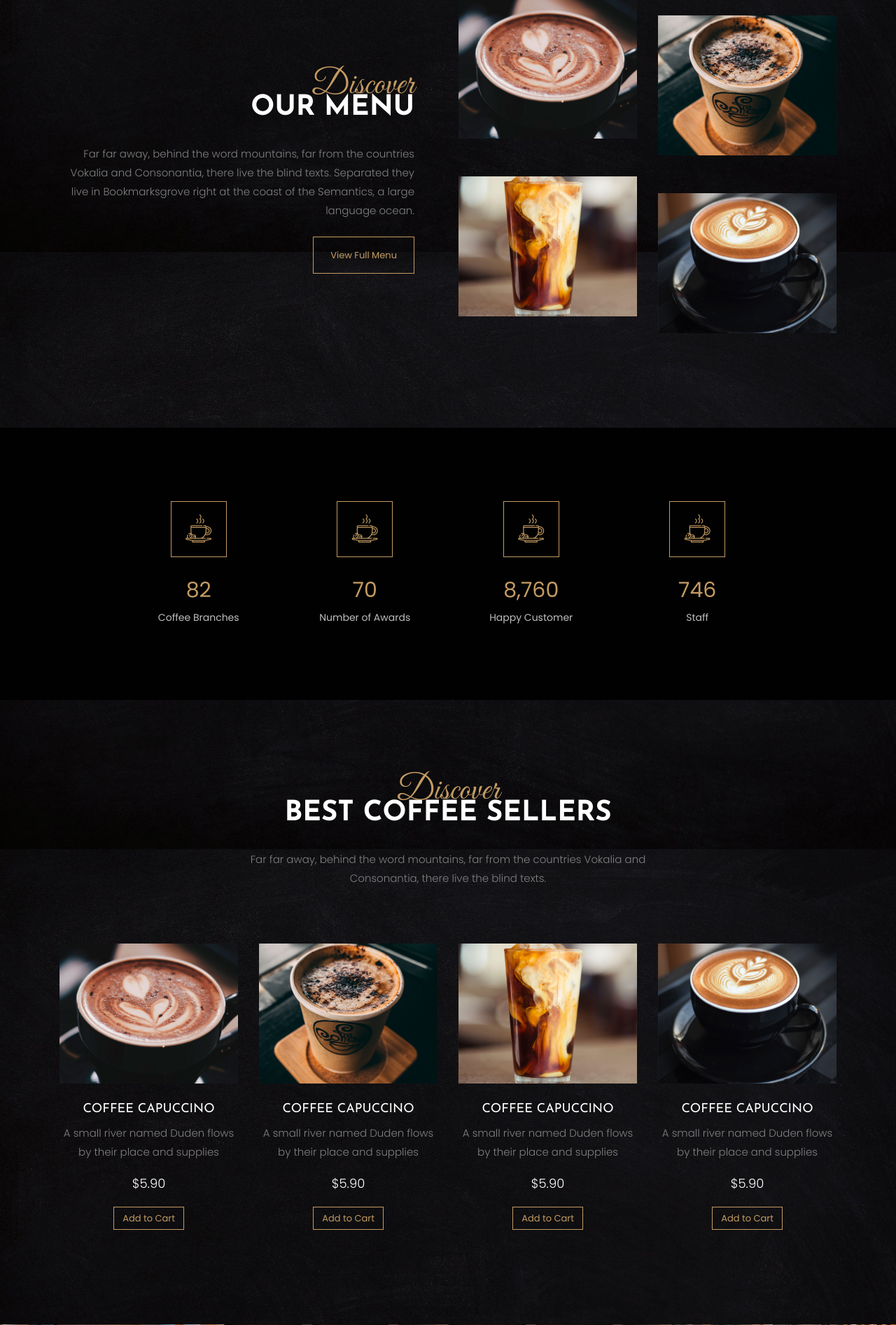
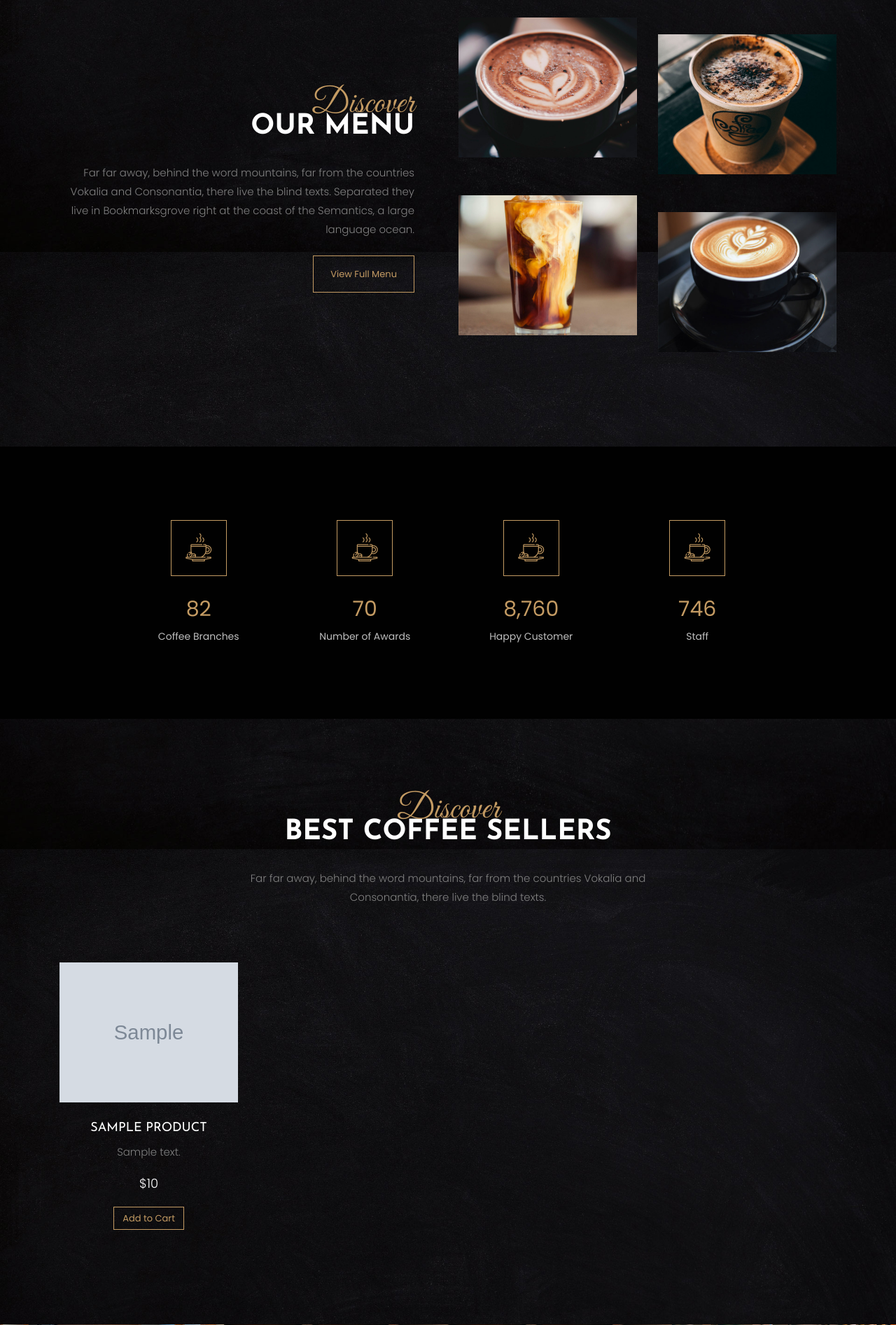
Before and after one commit to Usamaa1/2209G2-PHP-Project, a PHP site: page / in a window 1280 px wide. Shown: the part 2200-4093 px from the top of the page at 70% size. Run offline with PHP 8.4, Linux system fonts and the light colour scheme; tables that the repository leaves empty or names only in its code hold one stand-in row (values such as "Sample post"); grey boxes marked "Sample" are stand-in pictures; some libraries are stand-ins or nearby versions; some web fonts are replaced.

Commit message:
products fetched successfully

```diff
--- a/header/navbar.php
+++ b/header/navbar.php
@@ -1,3 +1,9 @@
+<?php
+
+  session_start();
+
+?>
+
 <!DOCTYPE html>
 <html lang="en">
   <head>
@@ -43,9 +49,43 @@
 				<li class="nav-item"><a href="about.php" class="nav-link">About</a></li>
 
 				<li class="nav-item"><a href="contact.php" class="nav-link">Contact</a></li>
+
+
+        <?php
+
+          if(isset($_SESSION['userName'])){
+
+        ?>
+
+
 				<li class="nav-item cart"><a href="cart.php" class="nav-link"><span class="icon icon-shopping_cart"></span></a>
+
+
+
+        <li class="nav-item dropdown">
+          <a class="nav-link dropdown-toggle" href="#" role="button" data-bs-toggle="dropdown" aria-expanded="false">
+            <?php echo $_SESSION['userName'] ?>
+          </a>
+          <ul class="dropdown-menu">
+            <li><a class="dropdown-item" href="#">Action</a></li>
+            <li><hr class="dropdown-divider"></li>
+            <li><a class="dropdown-item" href="logout.php">Logout</a></li>
+          </ul>
+        </li>
+
+            <?php
+            }
+            else
+            {
+
+            ?>
+
+
 				<li class="nav-item"><a href="login.php" class="nav-link">login</a></li>
 				<li class="nav-item"><a href="register.php" class="nav-link">register</a></li>
+
+        <?php } ?>
+
 
 			  </ul>
 	      </div>
--- a/index.php
+++ b/index.php
@@ -1,5 +1,85 @@
+<?php require "header/navbar.php" ?>
+<?php require "connection/connection.php" ?>
 
-<?php require "header/navbar.php" ?>
+
+<?php
+
+
+	// VIEW PRODUCTS START
+
+	$products_query = "SELECT * FROM `products`";
+
+	$products_prepare = $connection->prepare($products_query);
+	$products_prepare->execute();
+
+	$products_data = $products_prepare->fetchAll(PDO::FETCH_ASSOC);
+
+	print_r($products_data);
+
+	// VIEW PRODUCTS END
+
+
+
+
+
+
+if (isset($_SESSION['userId'])) {
+
+
+
+
+
+	// 	BOOK A TABLE START
+
+
+	if (isset($_POST['submit'])) {
+
+
+		$firstName = $_POST['firstName'];
+		$lastName = $_POST['lastName'];
+		$date = $_POST['date'];
+		$time = $_POST['time'];
+		$phone = $_POST['phone'];
+		$message = $_POST['message'];
+		$avilibility = 'Yes';
+		$userId = $_SESSION['userId'];
+
+
+
+		$book_query = "INSERT INTO `booking`(`first_name`, `last_name`, `date`, `time`, `phone`, `message`, `availibility`, `user_id`) VALUES (:firstName, :lastName, :date, :time, :phone, :message, :avilibility, :userId)";
+
+		$book_prepare = $connection->prepare($book_query);
+		$book_prepare->bindParam(':firstName', $firstName);
+		$book_prepare->bindParam(':lastName', $lastName);
+		$book_prepare->bindParam(':date', $date);
+		$book_prepare->bindParam(':time', $time);
+		$book_prepare->bindParam(':phone', $phone);
+		$book_prepare->bindParam(':message', $message);
+		$book_prepare->bindParam(':avilibility', $avilibility);
+		$book_prepare->bindParam(':userId', $userId);
+		$book_prepare->execute();
+
+
+
+
+	}
+
+	// 	BOOK A TABLE END
+
+
+
+}else{
+	echo "<script>alert('Kindly login to book a table')</script>";
+
+}
+
+
+
+?>
+
+
+
+
 
 <section class="home-slider owl-carousel">
 	<div class="slider-item" style="background-image: url(images/bg_1.jpg);">
@@ -10,8 +90,10 @@
 				<div class="col-md-8 col-sm-12 text-center ftco-animate">
 					<span class="subheading">Welcome</span>
 					<h1 class="mb-4">The Best Coffee Testing Experience</h1>
-              <p class="mb-4 mb-md-5">A small river named Duden flows by their place and supplies it with the necessary regelialia.</p>
-              <p><a href="#" class="btn btn-primary p-3 px-xl-4 py-xl-3">Order Now</a> <a href="#" class="btn btn-white btn-outline-white p-3 px-xl-4 py-xl-3">View Menu</a></p>
+					<p class="mb-4 mb-md-5">A small river named Duden flows by their place and supplies it with the
+						necessary regelialia.</p>
+					<p><a href="#" class="btn btn-primary p-3 px-xl-4 py-xl-3">Order Now</a> <a href="#"
+							class="btn btn-white btn-outline-white p-3 px-xl-4 py-xl-3">View Menu</a></p>
 				</div>
 
 			</div>
@@ -26,8 +108,10 @@
 				<div class="col-md-8 col-sm-12 text-center ftco-animate">
 					<span class="subheading">Welcome</span>
 					<h1 class="mb-4">Amazing Taste &amp; Beautiful Place</h1>
-              <p class="mb-4 mb-md-5">A small river named Duden flows by their place and supplies it with the necessary regelialia.</p>
-              <p><a href="#" class="btn btn-primary p-3 px-xl-4 py-xl-3">Order Now</a> <a href="#" class="btn btn-white btn-outline-white p-3 px-xl-4 py-xl-3">View Menu</a></p>
+					<p class="mb-4 mb-md-5">A small river named Duden flows by their place and supplies it with the
+						necessary regelialia.</p>
+					<p><a href="#" class="btn btn-primary p-3 px-xl-4 py-xl-3">Order Now</a> <a href="#"
+							class="btn btn-white btn-outline-white p-3 px-xl-4 py-xl-3">View Menu</a></p>
 				</div>
 
 			</div>
@@ -42,8 +126,10 @@
 				<div class="col-md-8 col-sm-12 text-center ftco-animate">
 					<span class="subheading">Welcome</span>
 					<h1 class="mb-4">Creamy Hot and Ready to Serve</h1>
-              <p class="mb-4 mb-md-5">A small river named Duden flows by their place and supplies it with the necessary regelialia.</p>
-              <p><a href="#" class="btn btn-primary p-3 px-xl-4 py-xl-3">Order Now</a> <a href="#" class="btn btn-white btn-outline-white p-3 px-xl-4 py-xl-3">View Menu</a></p>
+					<p class="mb-4 mb-md-5">A small river named Duden flows by their place and supplies it with the
+						necessary regelialia.</p>
+					<p><a href="#" class="btn btn-primary p-3 px-xl-4 py-xl-3">Order Now</a> <a href="#"
+							class="btn btn-white btn-outline-white p-3 px-xl-4 py-xl-3">View Menu</a></p>
 				</div>
 
 			</div>
@@ -67,7 +153,7 @@
 						<div class="icon"><span class="icon-my_location"></span></div>
 						<div class="text">
 							<h3>198 West 21th Street</h3>
-	    						<p>	203 Fake St. Mountain View, San Francisco, California, USA</p>
+							<p> 203 Fake St. Mountain View, San Francisco, California, USA</p>
 						</div>
 					</div>
 					<div class="col-md-4 d-flex ftco-animate">
@@ -81,38 +167,40 @@
 			</div>
 			<div class="book p-4">
 				<h3>Book a Table</h3>
-	    			<form action="#" class="appointment-form">
+				<form action="<?php $_SERVER['PHP_SELF'] ?>" method="post" class="appointment-form">
 					<div class="d-md-flex">
 						<div class="form-group">
-		    					<input type="text" class="form-control" placeholder="First Name">
+							<input type="text" name="firstName" class="form-control" placeholder="First Name">
 						</div>
 						<div class="form-group ml-md-4">
-		    					<input type="text" class="form-control" placeholder="Last Name">
+							<input type="text" name="lastName" class="form-control" placeholder="Last Name">
 						</div>
 					</div>
 					<div class="d-md-flex">
 						<div class="form-group">
 							<div class="input-wrap">
 								<div class="icon"><span class="ion-md-calendar"></span></div>
-		            		<input type="text" class="form-control appointment_date" placeholder="Date">
+								<input type="text" name="date" class="form-control appointment_date"
+									data-date-start-date="+1d" placeholder="Date">
 							</div>
 						</div>
 						<div class="form-group ml-md-4">
 							<div class="input-wrap">
 								<div class="icon"><span class="ion-ios-clock"></span></div>
-		            		<input type="text" class="form-control appointment_time" placeholder="Time">
+								<input type="text" name="time" class="form-control appointment_time" placeholder="Time">
 							</div>
 						</div>
 						<div class="form-group ml-md-4">
-		    					<input type="text" class="form-control" placeholder="Phone">
+							<input type="text" name="phone" class="form-control" placeholder="Phone">
 						</div>
 					</div>
 					<div class="d-md-flex">
 						<div class="form-group">
-		              <textarea name="" id="" cols="30" rows="2" class="form-control" placeholder="Message"></textarea>
+							<textarea id="" cols="30" name="message" rows="2" class="form-control"
+								placeholder="Message"></textarea>
 						</div>
 						<div class="form-group ml-md-4">
-		              <input type="submit" value="Appointment" class="btn btn-white py-3 px-4">
+							<input type="submit" value="Appointment" name="submit" class="btn btn-white py-3 px-4">
 						</div>
 					</div>
 				</form>
@@ -130,7 +218,12 @@
 				<h2 class="mb-4">Our Story</h2>
 			</div>
 			<div>
-	  				<p>On her way she met a copy. The copy warned the Little Blind Text, that where it came from it would have been rewritten a thousand times and everything that was left from its origin would be the word "and" and the Little Blind Text should turn around and return to its own, safe country. But nothing the copy said could convince her and so it didn’t take long until a few insidious Copy Writers ambushed her, made her drunk with Longe and Parole and dragged her into their agency, where they abused her for their.</p>
+				<p>On her way she met a copy. The copy warned the Little Blind Text, that where it came from it would
+					have been rewritten a thousand times and everything that was left from its origin would be the word
+					"and" and the Little Blind Text should turn around and return to its own, safe country. But nothing
+					the copy said could convince her and so it didn’t take long until a few insidious Copy Writers
+					ambushed her, made her drunk with Longe and Parole and dragged her into their agency, where they
+					abused her for their.</p>
 			</div>
 		</div>
 	</div>
@@ -146,7 +239,8 @@
 					</div>
 					<div class="media-body">
 						<h3 class="heading">Easy to Order</h3>
-                <p>Even the all-powerful Pointing has no control about the blind texts it is an almost unorthographic.</p>
+						<p>Even the all-powerful Pointing has no control about the blind texts it is an almost
+							unorthographic.</p>
 					</div>
 				</div>
 			</div>
@@ -157,17 +251,20 @@
 					</div>
 					<div class="media-body">
 						<h3 class="heading">Fastest Delivery</h3>
-                <p>Even the all-powerful Pointing has no control about the blind texts it is an almost unorthographic.</p>
+						<p>Even the all-powerful Pointing has no control about the blind texts it is an almost
+							unorthographic.</p>
 					</div>
 				</div>
 			</div>
 			<div class="col-md-4 ftco-animate">
 				<div class="media d-block text-center block-6 services">
 					<div class="icon d-flex justify-content-center align-items-center mb-5">
-              	<span class="flaticon-coffee-bean"></span></div>
+						<span class="flaticon-coffee-bean"></span>
+					</div>
 					<div class="media-body">
 						<h3 class="heading">Quality Coffee</h3>
-                <p>Even the all-powerful Pointing has no control about the blind texts it is an almost unorthographic.</p>
+						<p>Even the all-powerful Pointing has no control about the blind texts it is an almost
+							unorthographic.</p>
 					</div>
 				</div>
 			</div>
@@ -182,7 +279,9 @@
 				<div class="heading-section text-md-right ftco-animate">
 					<span class="subheading">Discover</span>
 					<h2 class="mb-4">Our Menu</h2>
-	            <p class="mb-4">Far far away, behind the word mountains, far from the countries Vokalia and Consonantia, there live the blind texts. Separated they live in Bookmarksgrove right at the coast of the Semantics, a large language ocean.</p>
+					<p class="mb-4">Far far away, behind the word mountains, far from the countries Vokalia and
+						Consonantia, there live the blind texts. Separated they live in Bookmarksgrove right at the
+						coast of the Semantics, a large language ocean.</p>
 					<p><a href="#" class="btn btn-primary btn-outline-primary px-4 py-3">View Full Menu</a></p>
 				</div>
 			</div>
@@ -214,7 +313,8 @@
 	</div>
 </section>
 
-    <section class="ftco-counter ftco-bg-dark img" id="section-counter" style="background-image: url(images/bg_2.jpg);" data-stellar-background-ratio="0.5">
+<section class="ftco-counter ftco-bg-dark img" id="section-counter" style="background-image: url(images/bg_2.jpg);"
+	data-stellar-background-ratio="0.5">
 	<div class="overlay"></div>
 	<div class="container">
 		<div class="row justify-content-center">
@@ -268,11 +368,12 @@
 			<div class="col-md-7 heading-section ftco-animate text-center">
 				<span class="subheading">Discover</span>
 				<h2 class="mb-4">Best Coffee Sellers</h2>
-            <p>Far far away, behind the word mountains, far from the countries Vokalia and Consonantia, there live the blind texts.</p>
+				<p>Far far away, behind the word mountains, far from the countries Vokalia and Consonantia, there live
+					the blind texts.</p>
 			</div>
 		</div>
 		<div class="row">
-        	<div class="col-md-3">
+			<!-- <div class="col-md-3">
 				<div class="menu-entry">
 					<a href="#" class="img" style="background-image: url(images/menu-1.jpg);"></a>
 					<div class="text text-center pt-4">
@@ -304,18 +405,31 @@
 						<p><a href="#" class="btn btn-primary btn-outline-primary">Add to Cart</a></p>
 					</div>
 				</div>
-        	</div>
+			</div> -->
+
+
+			<?php foreach($products_data as $data)
+			{
+				?>
+
 			<div class="col-md-3">
 				<div class="menu-entry">
-    					<a href="#" class="img" style="background-image: url(images/menu-4.jpg);"></a>
+					<a href="#" class="img" style="background-image: url(images/<?php echo $data['prod_image'] ?>);"></a>
 					<div class="text text-center pt-4">
-    						<h3><a href="#">Coffee Capuccino</a></h3>
-    						<p>A small river named Duden flows by their place and supplies</p>
-    						<p class="price"><span>$5.90</span></p>
+						<h3><a href="#"><?php echo $data['prod_name'] ?></a></h3>
+						<p><?php echo $data['prod_description'] ?></p>
+						<p class="price"><span>$<?php echo $data['prod_price'] ?></span></p>
 						<p><a href="#" class="btn btn-primary btn-outline-primary">Add to Cart</a></p>
 					</div>
 				</div>
 			</div>
+
+			<?php } ?>
+
+
+
+
+
 		</div>
 	</div>
 </section>
@@ -324,28 +438,32 @@
 	<div class="container-wrap">
 		<div class="row no-gutters">
 			<div class="col-md-3 ftco-animate">
-						<a href="gallery.html" class="gallery img d-flex align-items-center" style="background-image: url(images/gallery-1.jpg);">
+				<a href="gallery.html" class="gallery img d-flex align-items-center"
+					style="background-image: url(images/gallery-1.jpg);">
 					<div class="icon mb-4 d-flex align-items-center justify-content-center">
 						<span class="icon-search"></span>
 					</div>
 				</a>
 			</div>
 			<div class="col-md-3 ftco-animate">
-						<a href="gallery.html" class="gallery img d-flex align-items-center" style="background-image: url(images/gallery-3.jpg);">
+				<a href="gallery.html" class="gallery img d-flex align-items-center"
+					style="background-image: url(images/gallery-3.jpg);">
 					<div class="icon mb-4 d-flex align-items-center justify-content-center">
 						<span class="icon-search"></span>
 					</div>
 				</a>
 			</div>
 			<div class="col-md-3 ftco-animate">
-						<a href="gallery.html" class="gallery img d-flex align-items-center" style="background-image: url(images/gallery-3.jpg);">
+				<a href="gallery.html" class="gallery img d-flex align-items-center"
+					style="background-image: url(images/gallery-3.jpg);">
 					<div class="icon mb-4 d-flex align-items-center justify-content-center">
 						<span class="icon-search"></span>
 					</div>
 				</a>
 			</div>
 			<div class="col-md-3 ftco-animate">
-						<a href="gallery.html" class="gallery img d-flex align-items-center" style="background-image: url(images/gallery-4.jpg);">
+				<a href="gallery.html" class="gallery img d-flex align-items-center"
+					style="background-image: url(images/gallery-4.jpg);">
 					<div class="icon mb-4 d-flex align-items-center justify-content-center">
 						<span class="icon-search"></span>
 					</div>
@@ -357,14 +475,16 @@
 
 
 
-    <section class="ftco-section img" id="ftco-testimony" style="background-image: url(images/bg_1.jpg);"  data-stellar-background-ratio="0.5">
+<section class="ftco-section img" id="ftco-testimony" style="background-image: url(images/bg_1.jpg);"
+	data-stellar-background-ratio="0.5">
 	<div class="overlay"></div>
 	<div class="container">
 		<div class="row justify-content-center mb-5">
 			<div class="col-md-7 heading-section text-center ftco-animate">
 				<span class="subheading">Testimony</span>
 				<h2 class="mb-4">Customers Says</h2>
-	          <p>Far far away, behind the word mountains, far from the countries Vokalia and Consonantia, there live the blind texts.</p>
+				<p>Far far away, behind the word mountains, far from the countries Vokalia and Consonantia, there live
+					the blind texts.</p>
 			</div>
 		</div>
 	</div>
@@ -373,65 +493,76 @@
 			<div class="col-lg align-self-sm-end ftco-animate">
 				<div class="testimony">
 					<blockquote>
-	                <p>&ldquo;Even the all-powerful Pointing has no control about the blind texts it is an almost unorthographic life One day however a small.&rdquo;</p>
+						<p>&ldquo;Even the all-powerful Pointing has no control about the blind texts it is an almost
+							unorthographic life One day however a small.&rdquo;</p>
 					</blockquote>
 					<div class="author d-flex mt-4">
 						<div class="image mr-3 align-self-center">
 							<img src="images/person_1.jpg" alt="">
 						</div>
-	                <div class="name align-self-center">Louise Kelly <span class="position">Illustrator Designer</span></div>
+						<div class="name align-self-center">Louise Kelly <span class="position">Illustrator
+								Designer</span></div>
 					</div>
 				</div>
 			</div>
 			<div class="col-lg align-self-sm-end">
 				<div class="testimony overlay">
 					<blockquote>
-	                <p>&ldquo;Even the all-powerful Pointing has no control about the blind texts it is an almost unorthographic life One day however a small line of blind text by the name of Lorem Ipsum decided to leave for the far World of Grammar.&rdquo;</p>
+						<p>&ldquo;Even the all-powerful Pointing has no control about the blind texts it is an almost
+							unorthographic life One day however a small line of blind text by the name of Lorem Ipsum
+							decided to leave for the far World of Grammar.&rdquo;</p>
 					</blockquote>
 					<div class="author d-flex mt-4">
 						<div class="image mr-3 align-self-center">
 							<img src="images/person_2.jpg" alt="">
 						</div>
-	                <div class="name align-self-center">Louise Kelly <span class="position">Illustrator Designer</span></div>
+						<div class="name align-self-center">Louise Kelly <span class="position">Illustrator
+								Designer</span></div>
 					</div>
 				</div>
 			</div>
 			<div class="col-lg align-self-sm-end ftco-animate">
 				<div class="testimony">
 					<blockquote>
-	                <p>&ldquo;Even the all-powerful Pointing has no control about the blind texts it is an almost unorthographic life One day however a small  line of blind text by the name. &rdquo;</p>
+						<p>&ldquo;Even the all-powerful Pointing has no control about the blind texts it is an almost
+							unorthographic life One day however a small line of blind text by the name. &rdquo;</p>
 					</blockquote>
 					<div class="author d-flex mt-4">
 						<div class="image mr-3 align-self-center">
 							<img src="images/person_3.jpg" alt="">
 						</div>
-	                <div class="name align-self-center">Louise Kelly <span class="position">Illustrator Designer</span></div>
+						<div class="name align-self-center">Louise Kelly <span class="position">Illustrator
+								Designer</span></div>
 					</div>
 				</div>
 			</div>
 			<div class="col-lg align-self-sm-end">
 				<div class="testimony overlay">
 					<blockquote>
-	                <p>&ldquo;Even the all-powerful Pointing has no control about the blind texts it is an almost unorthographic life One day however.&rdquo;</p>
+						<p>&ldquo;Even the all-powerful Pointing has no control about the blind texts it is an almost
+							unorthographic life One day however.&rdquo;</p>
 					</blockquote>
 					<div class="author d-flex mt-4">
 						<div class="image mr-3 align-self-center">
 							<img src="images/person_2.jpg" alt="">
 						</div>
-	                <div class="name align-self-center">Louise Kelly <span class="position">Illustrator Designer</span></div>
+						<div class="name align-self-center">Louise Kelly <span class="position">Illustrator
+								Designer</span></div>
 					</div>
 				</div>
 			</div>
 			<div class="col-lg align-self-sm-end ftco-animate">
 				<div class="testimony">
 					<blockquote>
-	              <p>&ldquo;Even the all-powerful Pointing has no control about the blind texts it is an almost unorthographic life One day however a small  line of blind text by the name. &rdquo;</p>
+						<p>&ldquo;Even the all-powerful Pointing has no control about the blind texts it is an almost
+							unorthographic life One day however a small line of blind text by the name. &rdquo;</p>
 					</blockquote>
 					<div class="author d-flex mt-4">
 						<div class="image mr-3 align-self-center">
 							<img src="images/person_3.jpg" alt="">
 						</div>
-	              <div class="name align-self-center">Louise Kelly <span class="position">Illustrator Designer</span></div>
+						<div class="name align-self-center">Louise Kelly <span class="position">Illustrator
+								Designer</span></div>
 					</div>
 				</div>
 			</div>
@@ -448,4 +579,5 @@
 
 
 </body>
+
 </html>
```
Also changed, not shown: login.php (+20 -3 lines), logout.php (added, +14 -0 lines), register.php (+8 -1 lines). Lines whose indentation alone changed are shown as unchanged.
